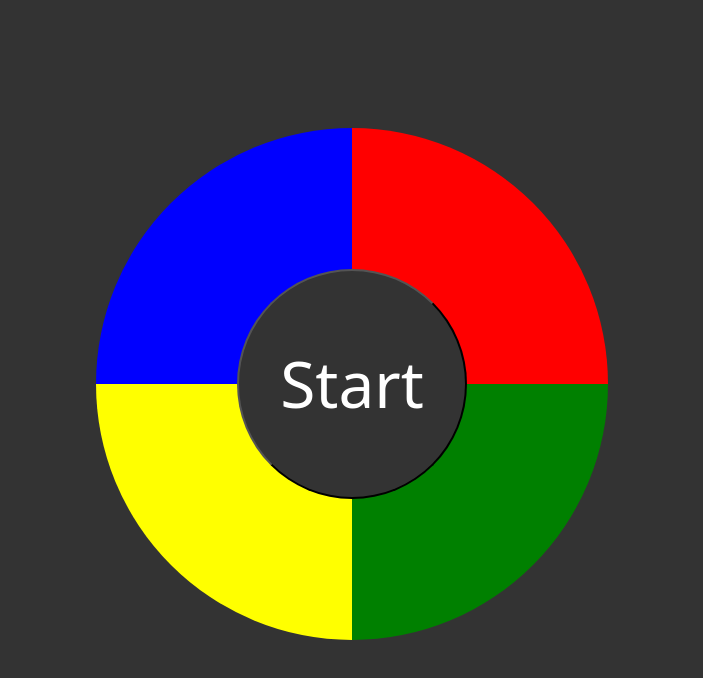
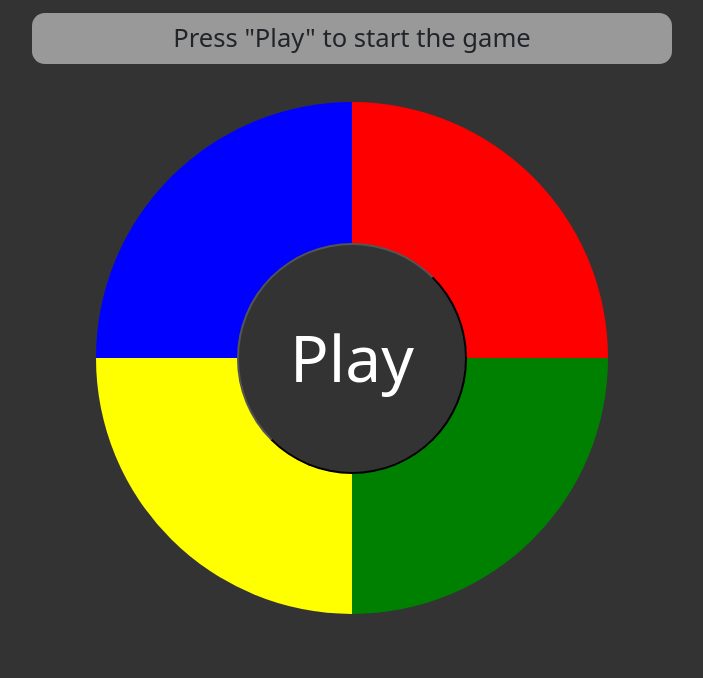
Before and after one commit to marcosperez85/Simon-Game, a website: page index.html in a window 1280 px wide. Shown: the whole page, without its empty margins (288-991 px from the left). Drawn offline with nearby package versions, Linux system fonts and the light colour scheme.

Commit message:
Agrego efecto hover al boton y agrego barra superior

```diff
--- a/index.html
+++ b/index.html
@@ -11,6 +11,7 @@
 </head>
 
 <body>
+  <div class="topBar">Press "Play" to start the game</div>
   <div class="circleContainer">
     <div class="top-left-panel circuloGrande"></div>
     <div class="top-right-panel circuloGrande"></div>
@@ -18,7 +19,7 @@
     <div class="bottom-left-panel circuloGrande"></div>
     <div class="bottom-right-panel circuloGrande"></div>
 
-    <button class="rounded-circle circuloChico">Start</button>
+    <button class="rounded-circle circuloChico">Play</button>
   </div>
 
 
--- a/style.css
+++ b/style.css
@@ -3,6 +3,9 @@
     --small-circle-diameter: 18vw;
     --panel-width: 20vw;
     --color-fondo: #333;
+    --color-fondo-hover: #555;
+    --top-bar-color: #999;
+    --top-bar-border-radius: 1vw;
 }
 
 body {
@@ -12,13 +15,27 @@ body {
     height: 100%;
 }
 
+.topBar {
+    display: grid;
+    place-items: center;
+    height: 4vw;
+    width: 50vw;
+    margin-top: 1vw;
+    font-size: 2vw;
+    background-color: var(--top-bar-color) ;
+    border-top-left-radius: var(--top-bar-border-radius);
+    border-top-right-radius: var(--top-bar-border-radius);
+    border-bottom-left-radius: var(--top-bar-border-radius);
+    border-bottom-right-radius: var(--top-bar-border-radius);
+}
+
 .circleContainer {
     display: grid;
     place-items: center;
     grid-template-columns: repeat(2, var(--panel-width));
     grid-template-rows: repeat(2, var(--panel-width));
     width: var(--circle-container-width);
-    margin-top: 10vw;
+    margin-top: 3vw;
 }
 
 .circuloGrande {
@@ -42,6 +59,11 @@ body {
     background-color: var(--color-fondo);
 }
 
+.circuloChico:hover {
+    background-color: var(--color-fondo-hover);
+    border: 3px solid white;
+}
+
 .top-right-panel {
     border-top-right-radius: 100%;
     background: red;
```
